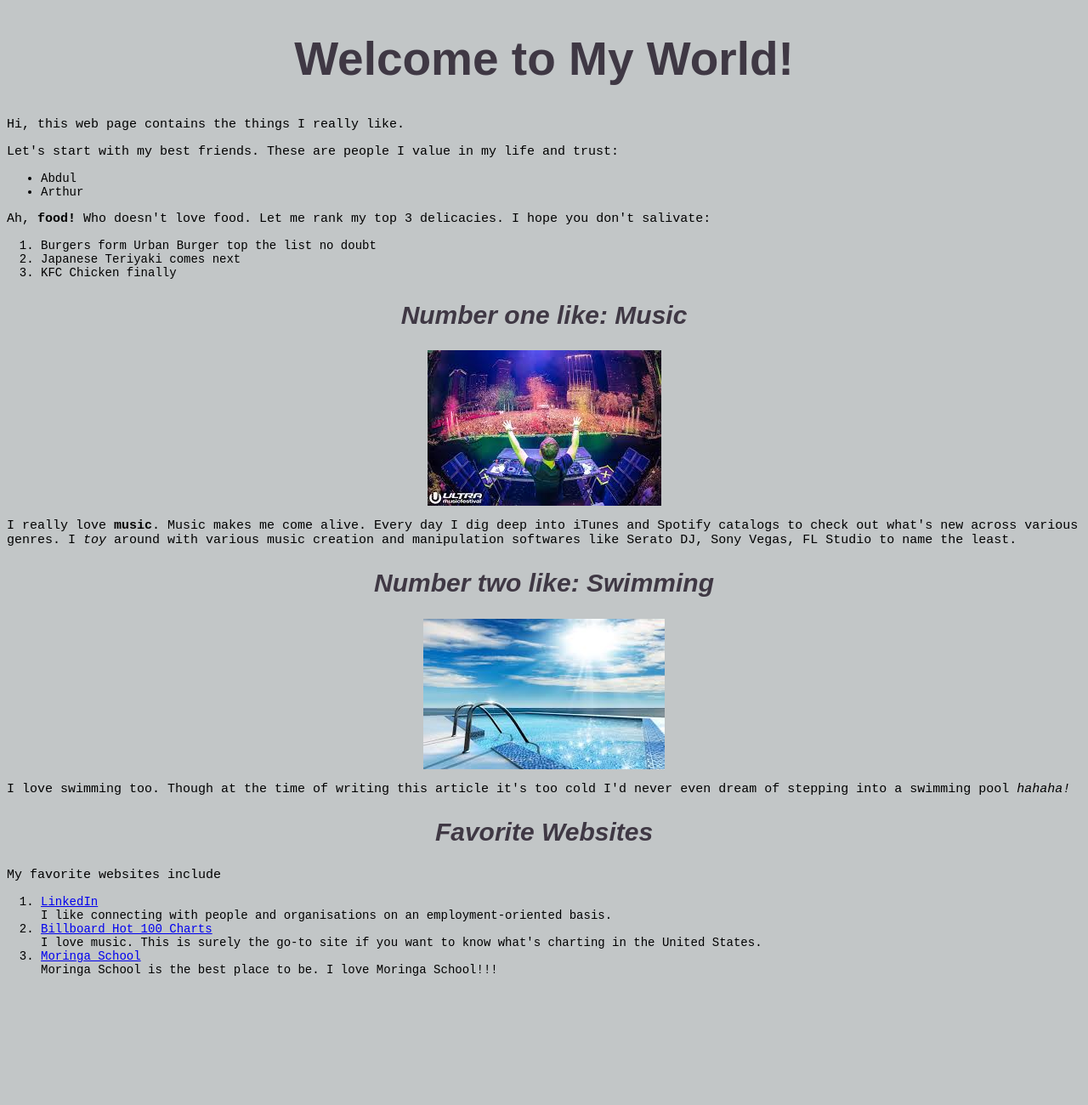
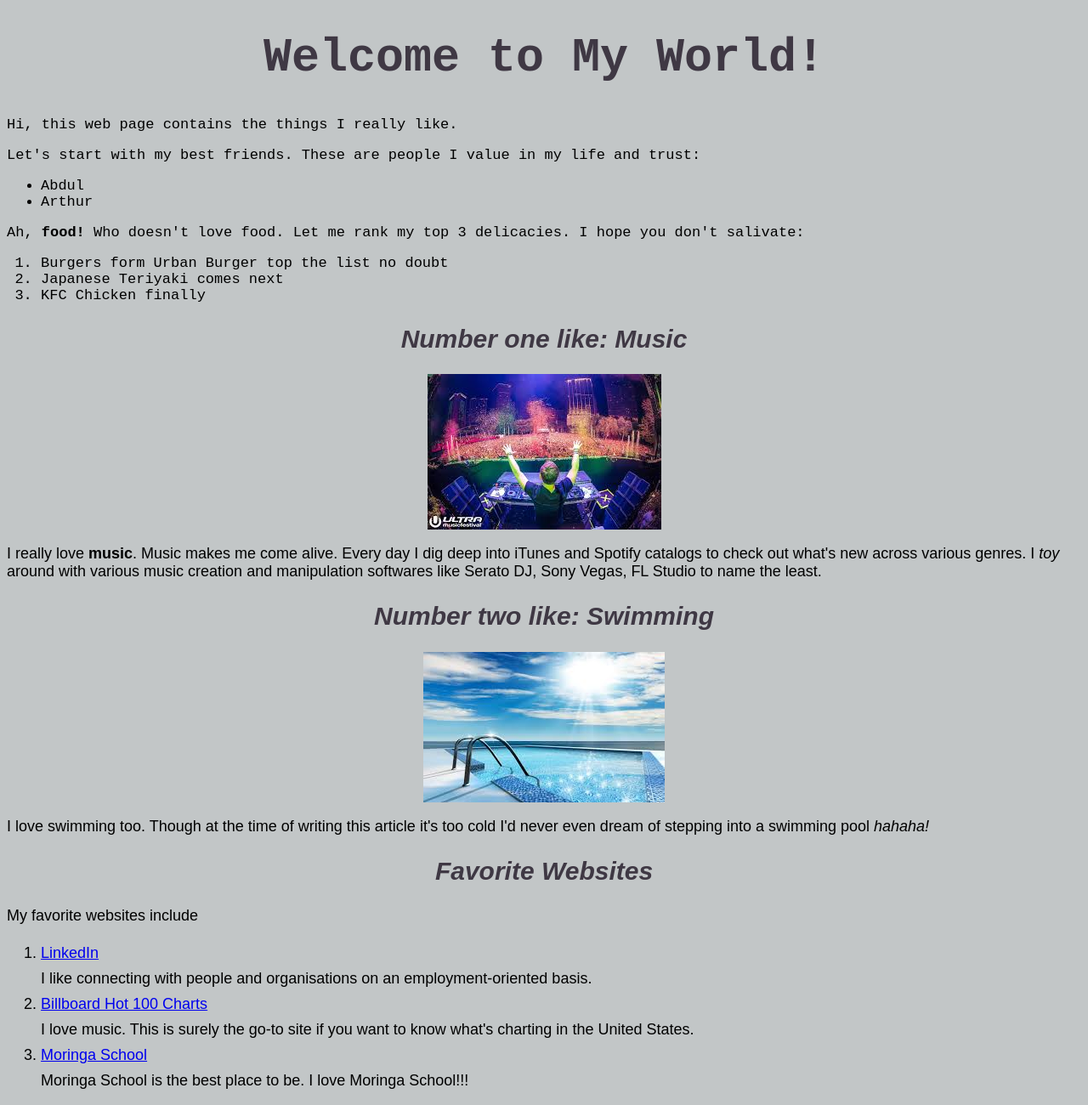
Before and after one commit to Laurent-c4/my-first-webpage, a plain HTML site: page my-favorite-things.html in a window 1280 px wide. Shown: the whole page at 85% size. Before the commit the page ends 1163 px from the top, so only its background shows below. Drawn offline with Linux system fonts and the light colour scheme.

Commit message:
Add styling with clasees

```diff
--- a/css/styles2.css
+++ b/css/styles2.css
@@ -1,15 +1,23 @@
 body {
   background-color: #C2C6C7;
 }
-h1 {
+.likes {
+  font-family: sans-serif;
+}
+.introduction {
+  font-family: monospace;
+}
+h1.introduction {
   color: #3f3844;
-  font-family: sans-serif;
   text-align: center;
   font-size: 55px;
 }
-h2 {
+h2.introduction {
   color: #3f3844;
-  font-family: sans-serif;
+  text-align: center;
+}
+h2.likes {
+  color: #3f3844;
   text-align: center;
   font-size: 30px;
   font-style: oblique;
@@ -19,15 +27,25 @@ h2 {
   margin-left: auto;
   margin-right: auto;
 }
-p {
-  font-family: monospace;
-  font-size: 15px;
+p.introduction {
+
+  font-size: 17px;
 }
-ol {
-  font-family: monospace;
-  font-size: 14px;
+p.likes {
+  font-size: 18px;
 }
-ul {
-  font-family: monospace;
-  font-size: 14px;
+
+ol.introduction {
+  font-size: 17px;
 }
+ol.likes {
+  font-size: 18px;
+  line-height: 30px;
+}
+ul.introduction {
+  font-size: 17px;
+}
+ul.likes {
+  font-size: 18px;
+  line-height: 30px;
+}
--- a/my-favorite-things.html
+++ b/my-favorite-things.html
@@ -5,33 +5,33 @@
     <link href="css/styles2.css" rel="stylesheet" type="text/css">
   </head>
   <body>
-    <h1>Welcome to My World!</h1>
-    <p>Hi, this web page contains the things I really like.</p>
-    <p>Let's start with my best friends. These are people I value in my life and trust:</p>
-    <ul>
+    <h1 class="introduction">Welcome to My World!</h1>
+    <p class="introduction">Hi, this web page contains the things I really like.</p>
+    <p class="introduction">Let's start with my best friends. These are people I value in my life and trust:</p>
+    <ul class="introduction">
       <li>Abdul</li>
       <li>Arthur</li>
     </ul>
-    <p>Ah, <strong>food!</strong> Who doesn't love food. Let me rank my top 3 delicacies. I hope you don't salivate:</p>
-    <ol>
+    <p class="introduction">Ah, <strong>food!</strong> Who doesn't love food. Let me rank my top 3 delicacies. I hope you don't salivate:</p>
+    <ol class="introduction">
       <li>Burgers form Urban Burger top the list no doubt</li>
       <li>Japanese Teriyaki comes next</li>
       <li>KFC Chicken finally</li>
     </ol>
-    <h2>Number one like: Music</h2>
+    <h2 class="likes">Number one like: Music</h2>
     <img src="images/UMF2.jpeg" alt="Ultra Music Festival" class="center">
-    <p>I really love <strong>music</strong>. Music makes me come alive. Every day I dig deep into iTunes and Spotify catalogs
+    <p class="likes">I really love <strong>music</strong>. Music makes me come alive. Every day I dig deep into iTunes and Spotify catalogs
        to check out what's new across various genres. I <em>toy</em> around with various music creation and manipulation
        softwares like Serato DJ, Sony Vegas, FL Studio to name the least.
     </p>
-    <h2>Number two like: Swimming</h2>
+    <h2 class="likes">Number two like: Swimming</h2>
     <img src="images/Swimming.jpeg" alt="Swimming Pool" class="center">
-    <p>I love swimming too. Though at the time of writing this article it's too
+    <p class="likes">I love swimming too. Though at the time of writing this article it's too
       cold I'd never even dream of stepping into a swimming pool <em>hahaha!</em>
     </p>
-    <h2>Favorite Websites</h2>
-    <p>My favorite websites include</p>
-    <ol>
+    <h2 class="likes">Favorite Websites</h2>
+    <p class="likes">My favorite websites include</p>
+    <ol class="likes">
       <li><a href="https://www.linkedin.com">LinkedIn</a><br>I like connecting with people and organisations on an employment-oriented basis.</li>
       <li><a href="https://www.billboard.com/charts/hot-100">Billboard Hot 100 Charts</a><br>I love music. This is surely the go-to site if you want to know what's charting in the United States.</li>
       <li><a href="https://moringaschool.com/">Moringa School</a><br>Moringa School is the best place to be. I love Moringa School!!!</li>
```
Also changed, not shown: index.html (+8 -8 lines), my-first-webpage.html (deleted, +0 -21 lines).
